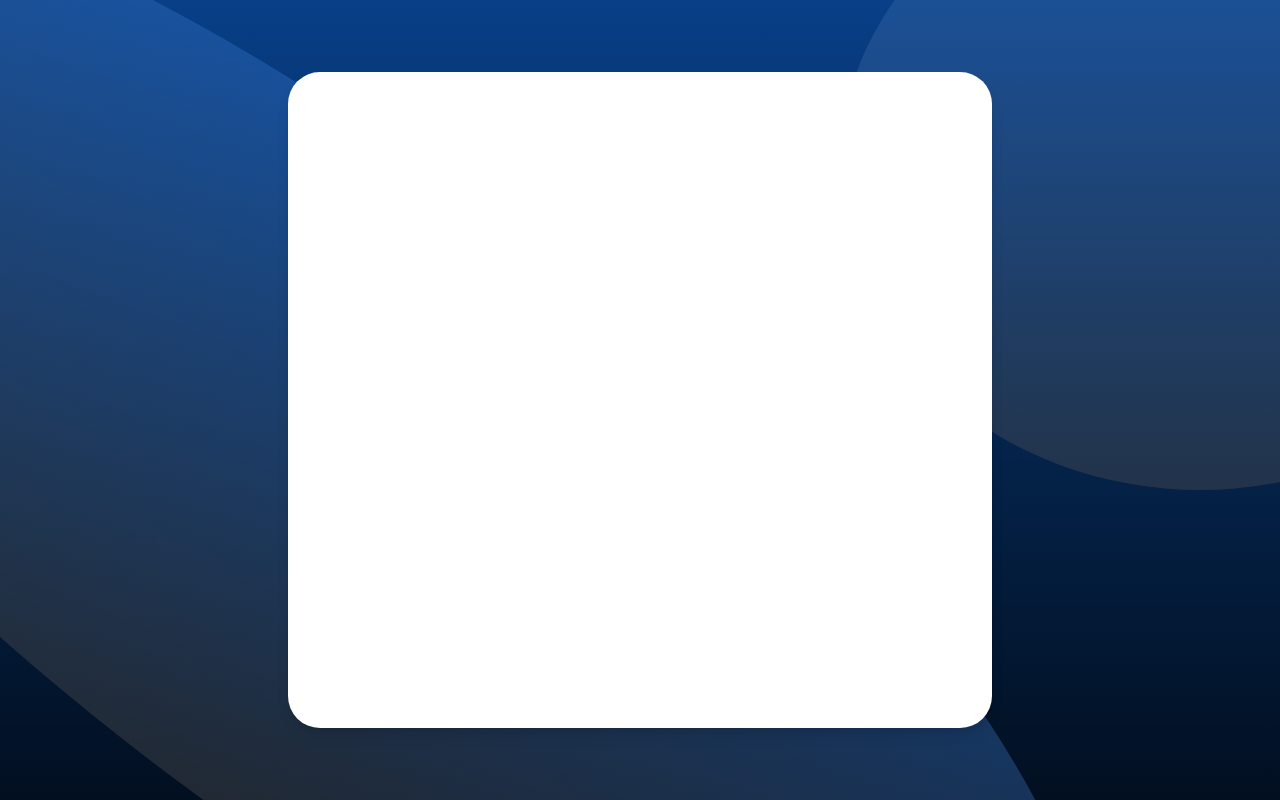
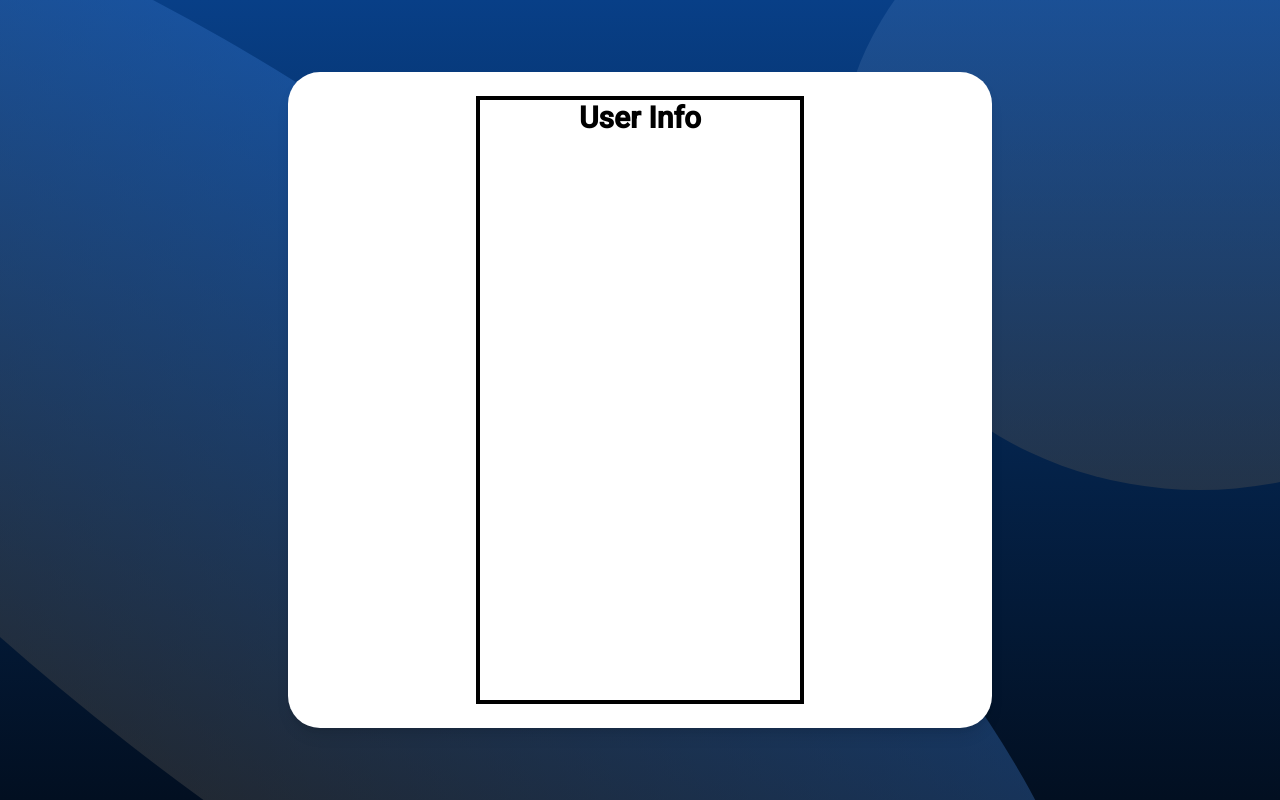
Before and after one commit to AndNijaz/cleanme-frontend, an Angular app: page /register-post in a window 1280 px wide. Built offline with nearby package versions, Linux system fonts and the light colour scheme.

Commit message:
add user info heading

```diff
--- a/src/app/features/auth/user-info/user-info.component.html
+++ b/src/app/features/auth/user-info/user-info.component.html
@@ -1,5 +1,5 @@
-<form (ngSubmit)="onSubmit()" #registerForm="ngForm" class="h-full flex justify-center items-center w-full">
-  <div class="w-1/2 mx-auto flex flex-col gap-8 max-xl:w-3/5 max-lg:w-4/5 max-md:w-full">
-
+<form (ngSubmit)="onSubmit()" #registerForm="ngForm" class="h-full flex justify-center w-full">
+  <div class="w-1/2 mx-auto flex flex-col gap-8 max-xl:w-3/5 max-lg:w-4/5 max-md:w-full border-4">
+    <h2 class="text-3xl font-semibold text-center mb-8">User Info</h2>
   </div>
 </form>
```
